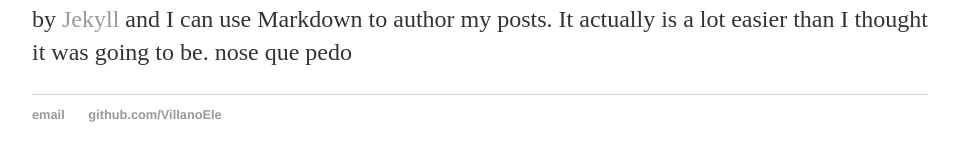
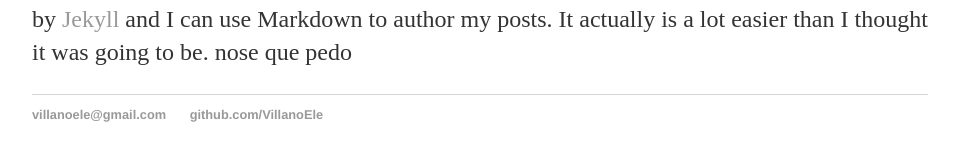
Before and after one commit to ElenaVillalobos/villanoele.github.io, a Jekyll site: the page built from _posts/2017-08-14-ele-title-of-post.md, in a window 1280 px wide. Shown: the part 320-481 px from the top of the page, without its empty margins (160-1119 px from the left). Built offline with Jekyll 4.4.1, drawn with Linux system fonts in a browser that asks for light colours.

Commit message:
Update default.html

```diff
--- a/_layouts/default.html
+++ b/_layouts/default.html
@@ -23,7 +23,7 @@ s in the end:
 			</div><!-- /.container -->
 			<footer>
 	    		<ul>
-	        		<li><a href="mailto:villanoele@gmail.com">email</a></li>
+	        		<li><a href="mailto:villanoele@gmail.com">villanoele@gmail.com</a></li>
 	        		<li><a href="https://github.com/VillanoEle">github.com/VillanoEle</a></li>
 				</ul>
 			</footer>
```
